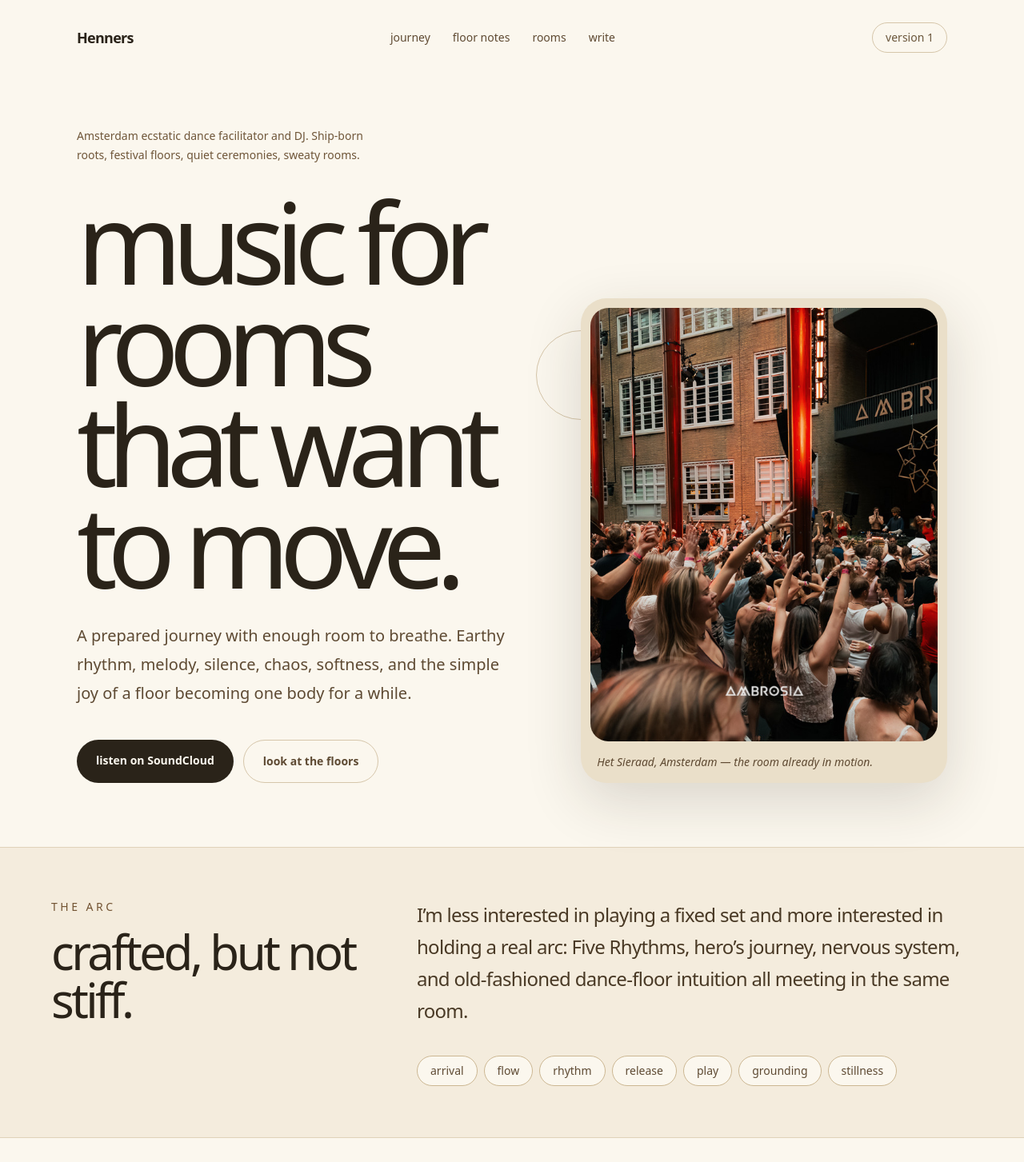
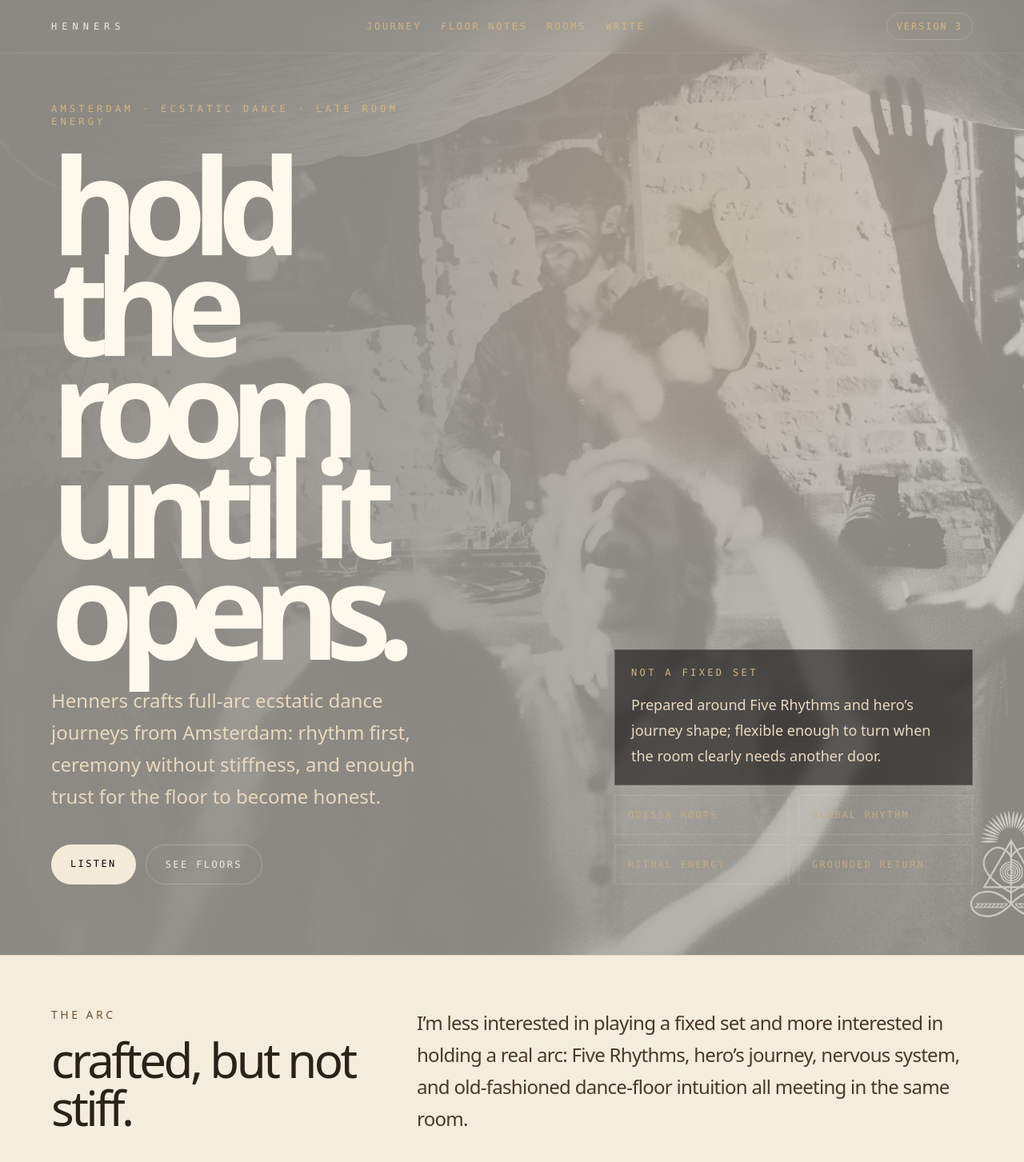
Before and after one commit to kokosthief/dj.henners.bio, a Next.js app: page /human-version-2 in a window 1280 px wide. Shown: the top 1453 px of the page at 80% size. Built offline with nearby package versions, Linux system fonts and the light colour scheme.

Commit message:
feat: combine v2 preview with night hero

```diff
--- a/src/app/human-version-2/page.tsx
+++ b/src/app/human-version-2/page.tsx
@@ -51,60 +51,71 @@ export const metadata = {
 export default function HumanVersionTwoPage() {
   return (
     <main className="min-h-screen bg-[#fbf7ee] text-[#2a2319] selection:bg-[#2a2319] selection:text-[#fbf7ee]">
-      <header className="mx-auto flex max-w-6xl items-center justify-between px-5 py-7 sm:px-8">
-        <Link href="/" className="text-lg font-semibold tracking-[-0.04em] text-[#2a2319]">
+      <header className="fixed inset-x-0 top-0 z-50 border-b border-[#f4ead8]/10 bg-[#060504]/82 px-5 py-4 backdrop-blur-md sm:px-8">
+        <div className="mx-auto flex max-w-6xl items-center justify-between gap-4">
+          <Link href="/" className="font-mono text-xs uppercase tracking-[0.5em] text-[#f4ead8]">
             Henners
           </Link>
-        <nav aria-label="Soft preview navigation" className="hidden gap-7 text-sm text-[#5f4a32] md:flex">
-          <a href="#journey" className="hover:text-[#2a2319]">journey</a>
-          <a href="#floor" className="hover:text-[#2a2319]">floor notes</a>
-          <a href="#rooms" className="hover:text-[#2a2319]">rooms</a>
-          <a href="#contact" className="hover:text-[#2a2319]">write</a>
+          <nav aria-label="Soft preview navigation" className="hidden items-center gap-6 font-mono text-xs uppercase tracking-[0.22em] text-[#d6b47f] md:flex">
+            <a href="#journey" className="hover:text-[#f4ead8]">journey</a>
+            <a href="#floor" className="hover:text-[#f4ead8]">floor notes</a>
+            <a href="#rooms" className="hover:text-[#f4ead8]">rooms</a>
+            <a href="#contact" className="hover:text-[#f4ead8]">write</a>
           </nav>
-        <Link href="/human-version" className="rounded-full border border-[#d6c6aa] px-4 py-2 text-sm text-[#6b573c] hover:border-[#2a2319] hover:text-[#2a2319]">
-          version 1
+          <Link href="/human-version-3" className="rounded-full border border-[#f4ead8]/20 px-3 py-2 font-mono text-xs uppercase tracking-[0.16em] text-[#d6b47f] hover:border-[#f4ead8] hover:text-[#f4ead8]">
+            version 3
           </Link>
+        </div>
       </header>
 
-      <section className="mx-auto grid max-w-6xl gap-10 px-5 pb-20 pt-6 sm:px-8 lg:grid-cols-[1.05fr_0.95fr] lg:items-end lg:pt-16">
-        <div>
-          <p className="max-w-sm text-sm leading-6 text-[#6f5639]">
-            Amsterdam ecstatic dance facilitator and DJ. Ship-born roots, festival floors, quiet ceremonies, sweaty rooms.
-          </p>
-          <h1 className="mt-8 max-w-4xl text-[clamp(3.7rem,11vw,9.5rem)] font-medium leading-[0.9] tracking-[-0.09em] text-[#2a2319]">
-            music for rooms that want to move.
+      <section className="relative min-h-screen overflow-hidden px-5 pb-16 pt-28 sm:px-8 lg:pt-32">
+        <div className="absolute inset-0 opacity-45">
+          <Image
+            src="/images/gallery/edfh-basement-bw.jpg"
+            alt=""
+            fill
+            priority
+            quality={75}
+            sizes="100vw"
+            className="object-cover grayscale contrast-125"
+          />
+          <div className="absolute inset-0 bg-[linear-gradient(90deg,rgba(6,5,4,0.96)_0%,rgba(6,5,4,0.76)_40%,rgba(6,5,4,0.42)_100%)]" />
+          <div className="absolute inset-0 bg-[radial-gradient(circle_at_70%_25%,rgba(199,126,42,0.25),transparent_35%)]" />
+        </div>
+
+        <div className="relative mx-auto grid min-h-[calc(100vh-9rem)] max-w-6xl gap-10 lg:grid-cols-[0.88fr_1.12fr] lg:items-end">
+          <div className="pb-6">
+            <p className="font-mono text-xs uppercase tracking-[0.35em] text-[#d6b47f]">Amsterdam · ecstatic dance · late room energy</p>
+            <h1 className="mt-8 max-w-5xl text-[clamp(4.4rem,13vw,13rem)] font-semibold leading-[0.76] tracking-[-0.11em] text-[#fff8ec]">
+              hold the room until it opens.
             </h1>
-          <p className="mt-8 max-w-2xl text-xl leading-9 text-[#5e4a33]">
-            A prepared journey with enough room to breathe. Earthy rhythm, melody, silence, chaos, softness, and the simple joy of a floor becoming one body for a while.
+            <p className="mt-8 max-w-2xl text-xl leading-9 text-[#ead8bd] sm:text-2xl sm:leading-10">
+              Henners crafts full-arc ecstatic dance journeys from Amsterdam: rhythm first, ceremony without stiffness, and enough trust for the floor to become honest.
             </p>
             <div className="mt-10 flex flex-col gap-3 sm:flex-row">
-            <a href={siteConfig.social.soundcloud} target="_blank" rel="noopener noreferrer" className="rounded-full bg-[#2a2319] px-6 py-4 text-center text-sm font-semibold text-[#fbf7ee] hover:bg-[#55391f]">
-              listen on SoundCloud
+              <a href={siteConfig.social.soundcloud} target="_blank" rel="noopener noreferrer" className="rounded-full bg-[#f4ead8] px-6 py-4 text-center font-mono text-xs uppercase tracking-[0.2em] text-[#060504] hover:bg-[#d6b47f]">
+                listen
               </a>
-            <Link href="/photos" className="rounded-full border border-[#d6c6aa] px-6 py-4 text-center text-sm font-semibold text-[#5e4a33] hover:border-[#2a2319] hover:text-[#2a2319]">
-              look at the floors
+              <Link href="/photos" className="rounded-full border border-[#f4ead8]/25 px-6 py-4 text-center font-mono text-xs uppercase tracking-[0.2em] text-[#f4ead8] hover:border-[#f4ead8]">
+                see floors
               </Link>
             </div>
           </div>
 
-        <div className="relative lg:pl-10">
-          <div className="absolute -left-4 top-10 hidden h-28 w-28 rounded-full border border-[#d6c6aa] lg:block" />
-          <figure className="relative overflow-hidden rounded-[2rem] bg-[#eadfc9] p-3 shadow-[0_22px_70px_rgba(42,35,25,0.16)]">
-            <div className="relative aspect-[4/5] overflow-hidden rounded-[1.4rem]">
-              <Image
-                src="/images/gallery/ambrosia-het-sieraad-floor.jpg"
-                alt="Ambrosia dance floor at Het Sieraad in Amsterdam"
-                fill
-                priority
-                quality={75}
-                sizes="(max-width: 1024px) 90vw, 42vw"
-                className="object-cover saturate-[0.9]"
-              />
+          <aside className="grid gap-3 pb-6 lg:max-w-md lg:justify-self-end">
+            <div className="border border-[#f4ead8]/15 bg-[#060504]/55 p-5 backdrop-blur-sm">
+              <p className="font-mono text-xs uppercase tracking-[0.28em] text-[#d6b47f]">not a fixed set</p>
+              <p className="mt-4 text-lg leading-8 text-[#ead8bd]">
+                Prepared around Five Rhythms and hero’s journey shape; flexible enough to turn when the room clearly needs another door.
+              </p>
             </div>
-            <figcaption className="px-2 pb-1 pt-4 text-sm italic text-[#5f4a32]">
-              Het Sieraad, Amsterdam — the room already in motion.
-            </figcaption>
-          </figure>
+            <div className="grid grid-cols-2 gap-3 font-mono text-xs uppercase tracking-[0.18em] text-[#c8aa7a]">
+              <div className="border border-[#f4ead8]/15 p-4">Odessa roots</div>
+              <div className="border border-[#f4ead8]/15 p-4">global rhythm</div>
+              <div className="border border-[#f4ead8]/15 p-4">ritual energy</div>
+              <div className="border border-[#f4ead8]/15 p-4">grounded return</div>
+            </div>
+          </aside>
         </div>
       </section>
 
```
Lines whose indentation alone changed are shown as unchanged.
